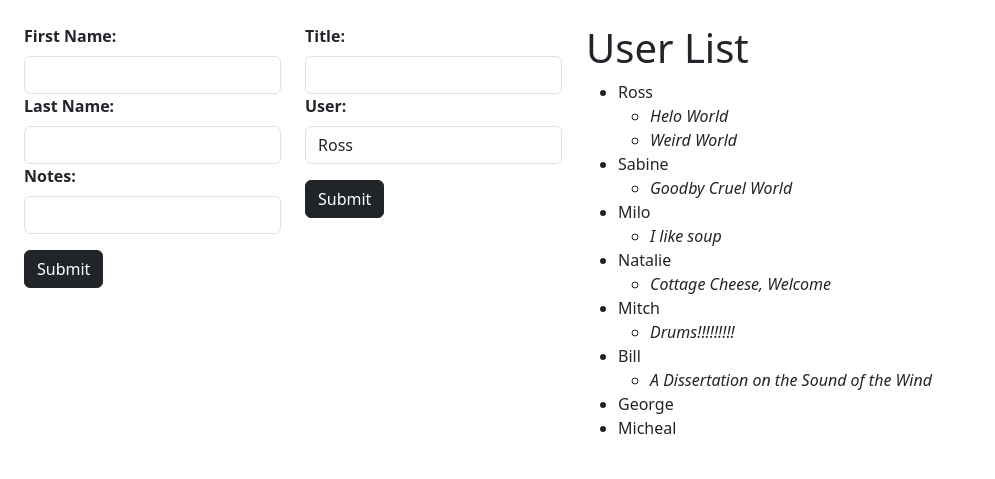
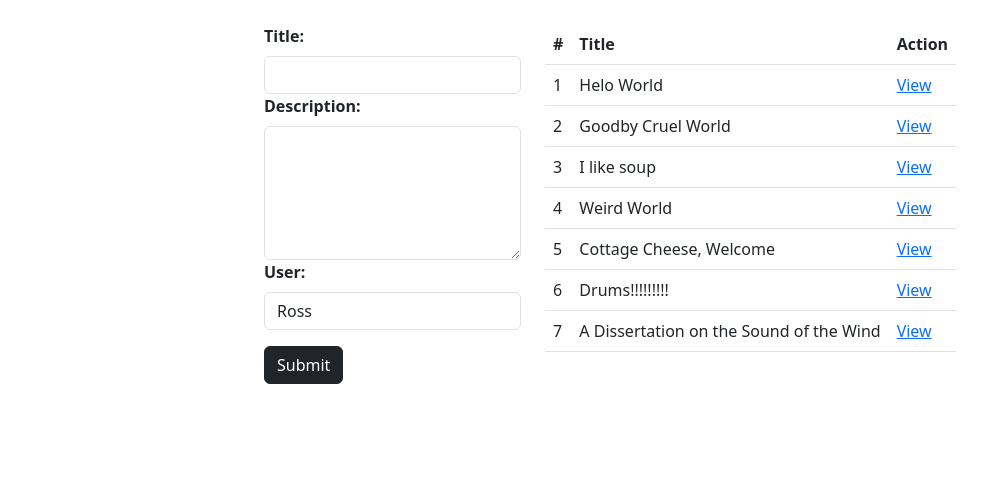
Before and after one commit to Rossi-21/single_model_orm, a Django app: template users_app/templates/index.html in a window 1280 px wide. Shown: the top 479 px of the page, without its empty margins (0-995 px from the left). Run offline with Django 3.2, Linux system fonts and the light colour scheme; the template is opened without the code that fills it: values that come from a table or form of the project are taken from there, others are empty; data comes from the database, SQL or seed files in the repository; parts of the project's set-up code (start-up, migrations or seed data) failed here and were passed over.

Commit message:
books_page

```diff
--- a/users_app/templates/index.html
+++ b/users_app/templates/index.html
@@ -8,45 +8,39 @@
     <link href="https://cdn.jsdelivr.net/npm/bootstrap@5.3.0/dist/css/bootstrap.min.css" rel="stylesheet" integrity="sha384-9ndCyUaIbzAi2FUVXJi0CjmCapSmO7SnpJef0486qhLnuZ2cdeRhO02iuK6FUUVM" crossorigin="anonymous">
 </head>
 <body>
-    <div class="p-4">
+    <div class="mx-auto mt-4" style="width: 800px;">
         <div class="d-flex">
-            <form action="/create/user" method="post">
-                {% csrf_token %}
-                <label for="first_name" class="form-label fw-bold">First Name:</label>
-                <input class="form-control" type='text' name='first_name'>
-                <label for="last_name" class="form-label fw-bold">Last Name:</label>
-                <input class="form-control" type='text' name='last_name'>
-                <label for="notes" class="form-label fw-bold">Notes:</label>
-                <input class="form-control" type='text' name='notes'>
-                <button class="btn btn-dark mt-3" type='submit'>Submit</button>
-            </form>
             <form class="ms-4" action="/create/book" method="post">
                 {% csrf_token %}
                 <label for="title" class="form-label fw-bold">Title:</label>
                 <input class="form-control" type="text" name="title">
+                <label for="description" class="form-label fw-bold">Description:</label>
+                <textarea class="form-control" name='description' rows="5" cols="10"></textarea>
                 <label for="user" class="form-label fw-bold">User:</label>
                 <select class="form-control" name="user">
                     {% for user in users %}
                         <option value="{{user.id}}">{{user.first_name}}</option>
                     {% endfor %}
-                    <option value="Internet Explorer"></option>
                 </select>
                 <button class="btn btn-dark mt-3" type='submit'>Submit</button>
             </form>
             <div class="ms-4">
-                <h1>User List</h1>
-                <ul>
-                    {% for user in users %}
-                    <li>{{user.first_name}}
-                        <ul>
-                            <!-- looping through each user's books! -->
-                            {% for book in user.books.all %}
-                                <li><em>{{book.title}}</em></li>
-                            {% endfor %}
-                        </ul>
-                    </li>
-                    {% endfor %}
-                </ul>
+                <table class="table">
+                    <thead>
+                        <th>#</th>
+                        <th>Title</th>
+                        <th>Action</th>
+                    </thead>
+                    <tbody>
+                        {% for book in books %}
+                            <tr>
+                                <td>{{book.id}}</td>
+                                <td>{{book.title}}</td>
+                                <td><a href="/books/{{book.id}}">View</a></td>
+                            </tr>
+                        {% endfor %}
+                    </tbody>
+                </table>
             </div>
         </div>
     </div>
--- a/users_app/templates/users.html
+++ b/users_app/templates/users.html
@@ -31,7 +31,7 @@
                         <tr>
                             <td>{{user.id}}</td>
                             <td>{{user.first_name}}</td>
-                            <td><a href="#">View</a></td>
+                            <td><a href="/users/{{user.id}}">View</a></td>
                         </tr>
                     {% endfor %}
                 </tbody>
```
Also changed, not shown: users_app/templates/book.html (added, +15 -0 lines), users_app/templates/showUser.html (added, +16 -0 lines), users_app/views.py (+8 -0 lines).
